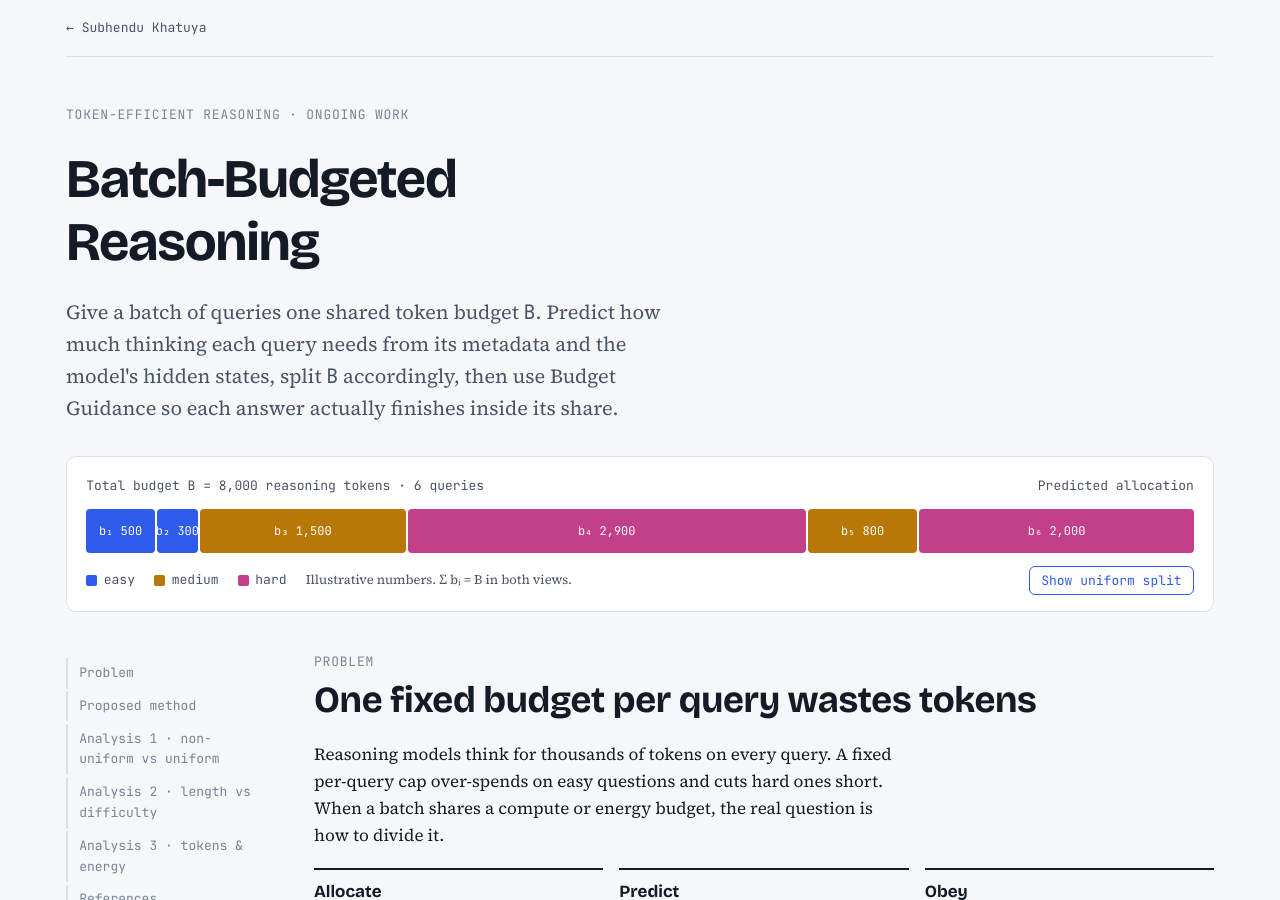
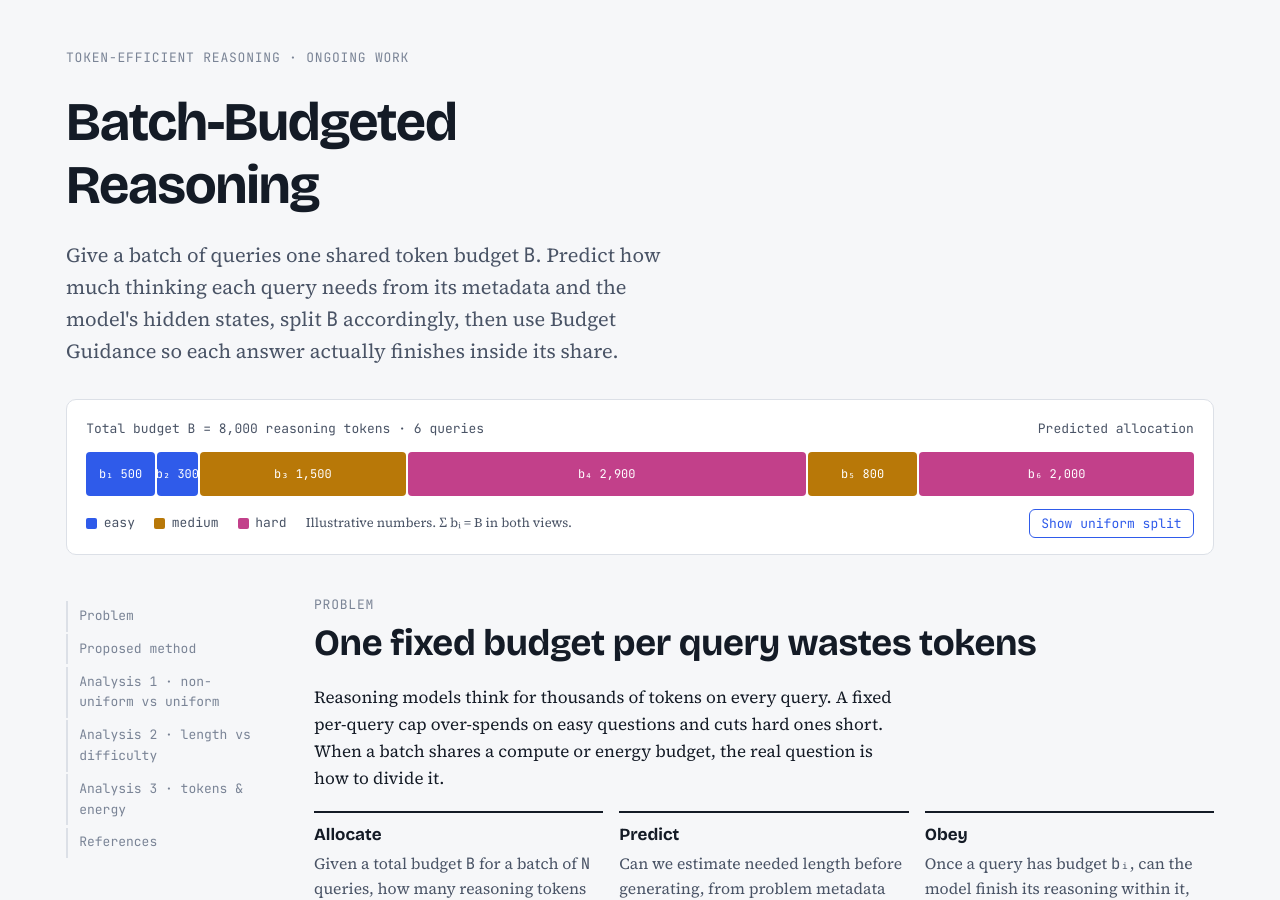
Before and after one commit to subhendukhatuya/subhendukhatuya.github.io, a Jekyll site: the page token-compression/index.html, which Jekyll copies as it is, in a window 1280 px wide and 900 px high. Built offline with Jekyll 4.4.1, drawn with Linux system fonts in a browser that asks for light colours.

Commit message:
Remove top bar with name link
Co-Authored-By: Claude Opus 5.5 <noreply@anthropic.com>
Claude-Session: https://claude.ai/code/session_01AUYnwsbriF8PnxWBjT4EaQ

```diff
--- a/token-compression/index.html
+++ b/token-compression/index.html
@@ -180,9 +180,6 @@ footer{margin-top:4rem;padding-top:1.2rem;border-top:1px solid var(--rule);font-
 </head>
 <body>
 <div class="wrap">
-  <header class="top">
-    <a href="../">← Subhendu Khatuya</a>
-  </header>
 
   <section class="hero" aria-labelledby="t">
     <span class="label">Token-efficient reasoning · ongoing work</span>
```
